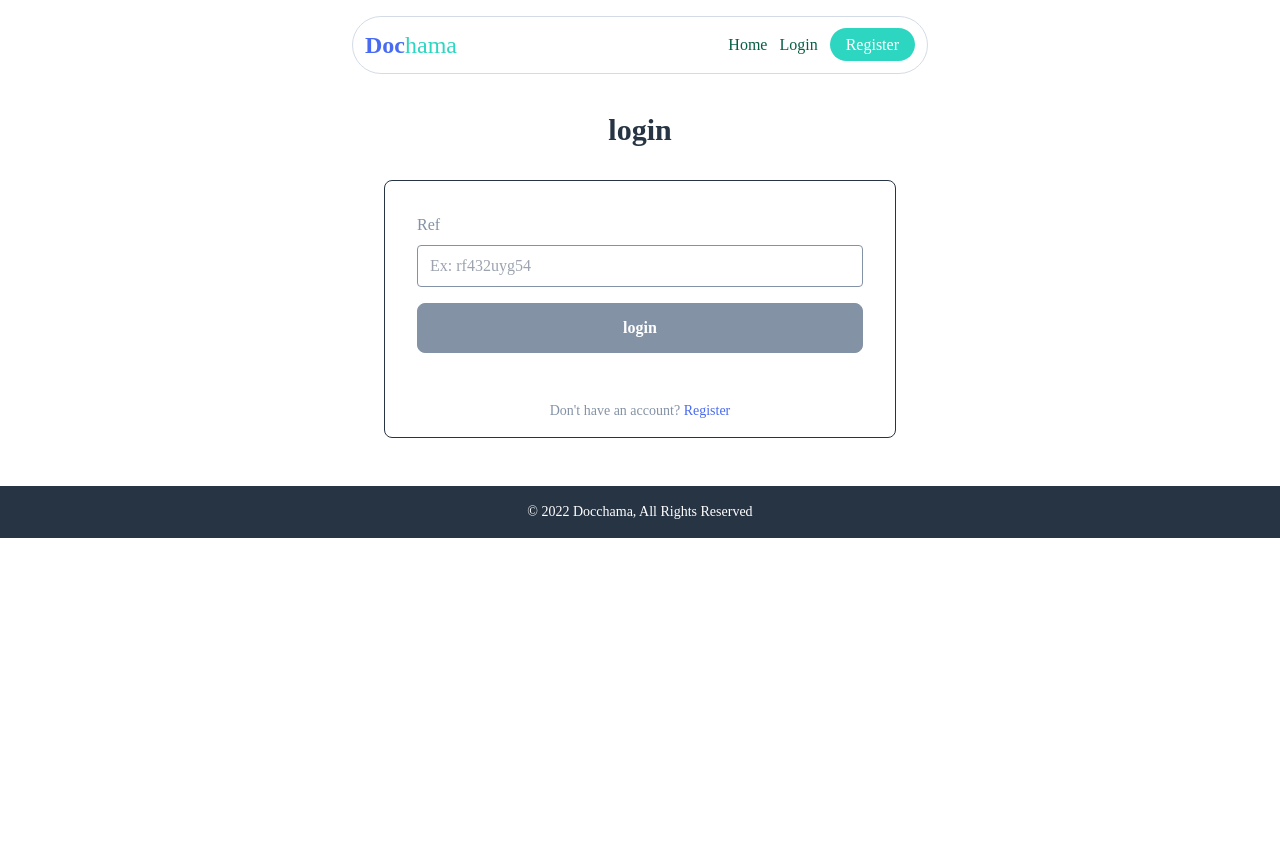
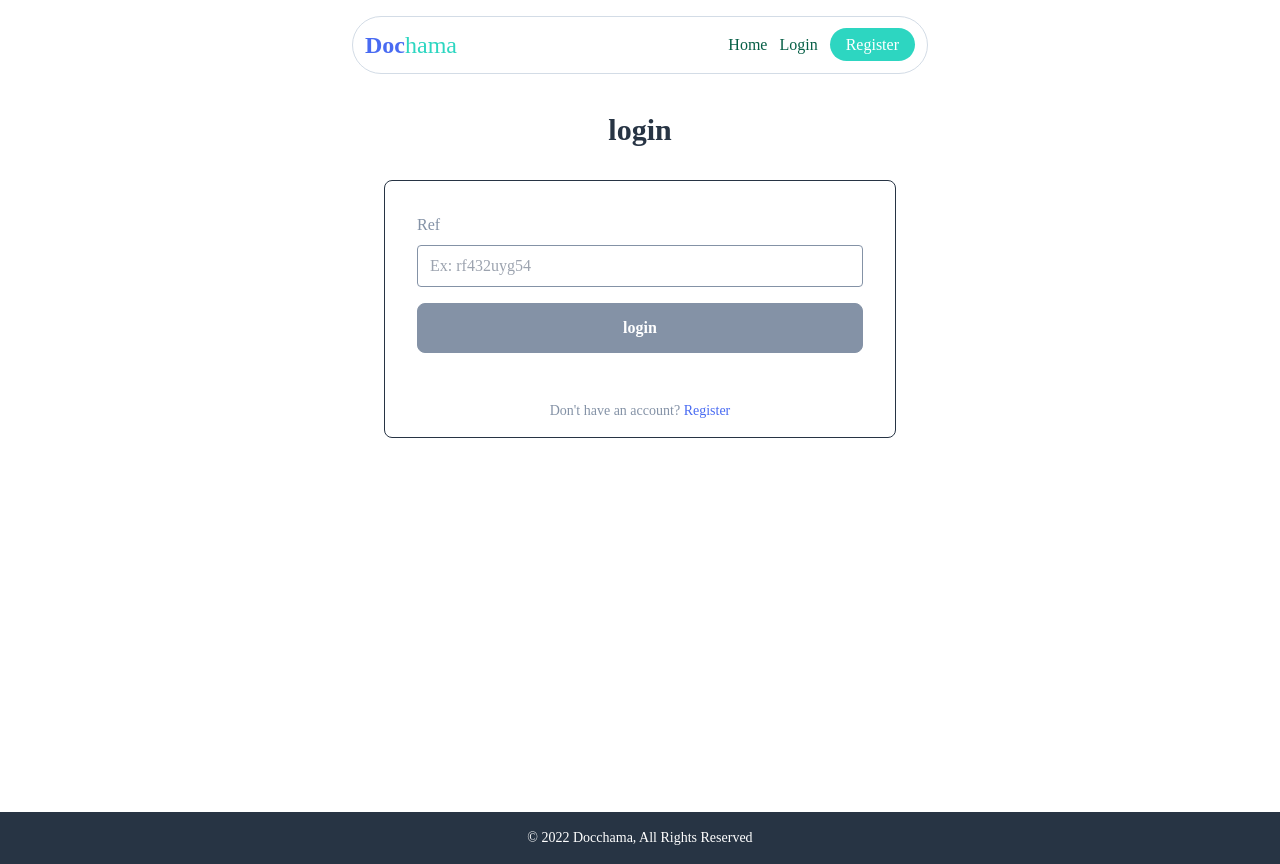
Before and after one commit to GHamza-Dev/doctor-appointement-front_end, a Vue app: page /login in a window 1280 px wide. Before the commit the page ends 800 px from the top, so only its background shows below. Built offline with nearby package versions, Linux system fonts and the light colour scheme; the HTML template or start-up script is replaced by a standard one.

Commit message:
Wrap app in container

```diff
--- a/src/App.vue
+++ b/src/App.vue
@@ -1,9 +1,11 @@
 <template>
-  <header>
-    <NavBar class="absolute top-4 z-10 w-screen abs-center" />
-  </header>
+  <div class="container">
+    <header>
+      <NavBar class="absolute top-4 z-10 w-screen abs-center" />
+    </header>
 
-  <router-view/>
+    <router-view/>
+  </div>
 
   <Footer />
 </template>
@@ -46,7 +48,9 @@ export default {
     transform: translateX(-50%);
   }
 }
-
+ .container{
+   min-height: calc(100vh - 52px);
+ }
 
 
 nav {
```
